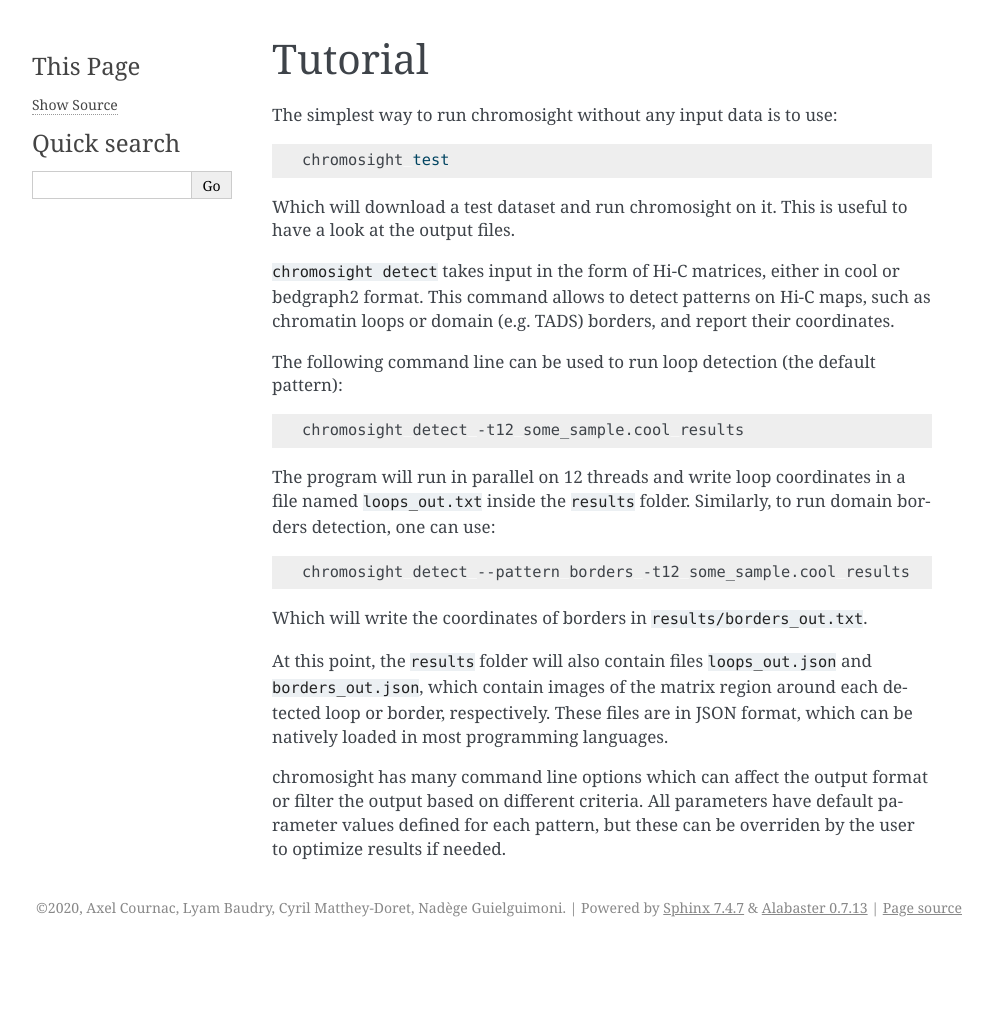
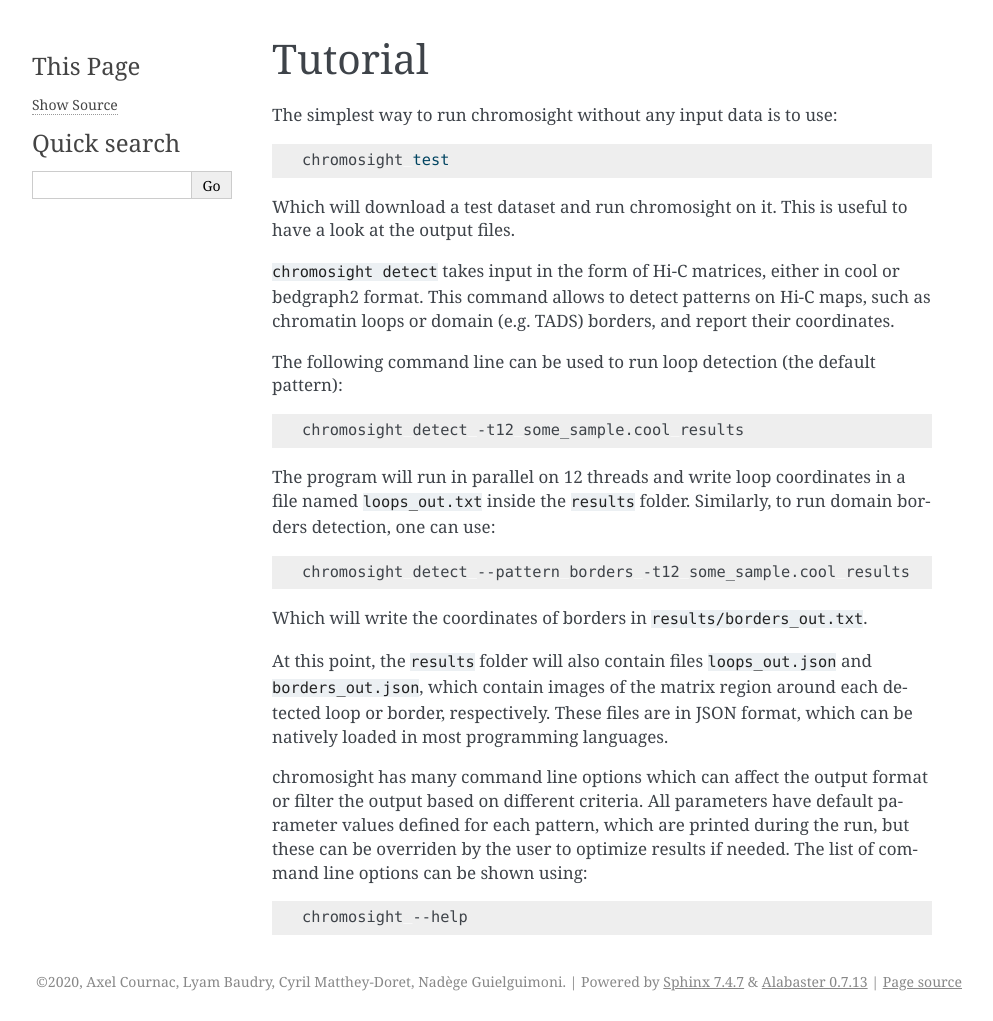
Before and after one commit to koszullab/chromosight, a Sphinx documentation site: the page built from docs/TUTORIAL.md, in a window 1280 px wide. Shown: the whole page, without its empty margins (148-1141 px from the left). Built offline with Sphinx 7.4.7, drawn with Linux system fonts in a browser that asks for light colours; formulas are drawn with MathJax 3; pages that are not in the unit, such as notebooks, are missing from menus; before the commit the page ends 947 px from its top, so only the background shows below that.

Commit message:
add instructions for help in tutorial

````diff
--- a/docs/TUTORIAL.md
+++ b/docs/TUTORIAL.md
@@ -26,4 +26,8 @@ Which will write the coordinates of borders in `results/borders_out.txt`.
 
 At this point, the `results` folder will also contain files `loops_out.json` and `borders_out.json`, which contain images of the matrix region around each detected loop or border, respectively. These files are in JSON format, which can be natively loaded in most programming languages.
 
-chromosight has many command line options which can affect the output format or filter the output based on different criteria. All parameters have default parameter values defined for each pattern, but these can be overriden by the user to optimize results if needed.
+chromosight has many command line options which can affect the output format or filter the output based on different criteria. All parameters have default parameter values defined for each pattern, which are printed during the run, but these can be overriden by the user to optimize results if needed. The list of command line options can be shown using:
+
+```bash
+chromosight --help
+```
````
